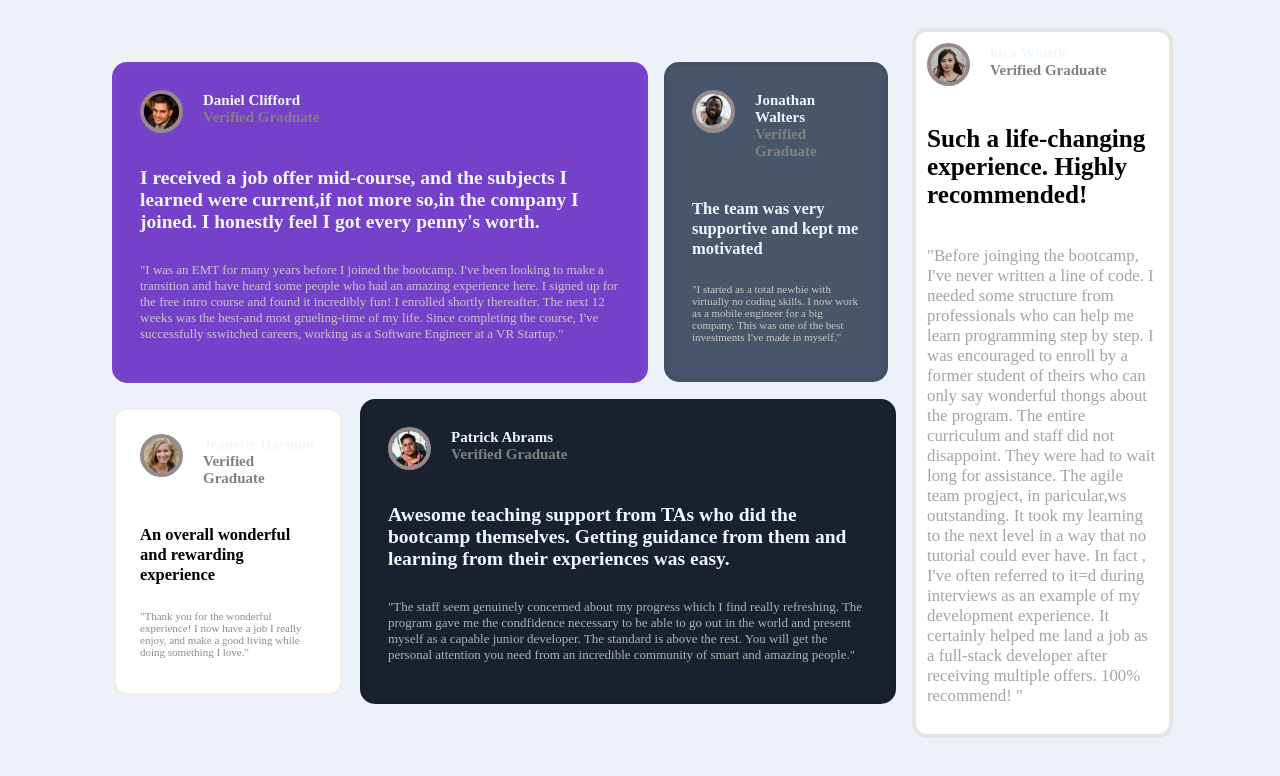
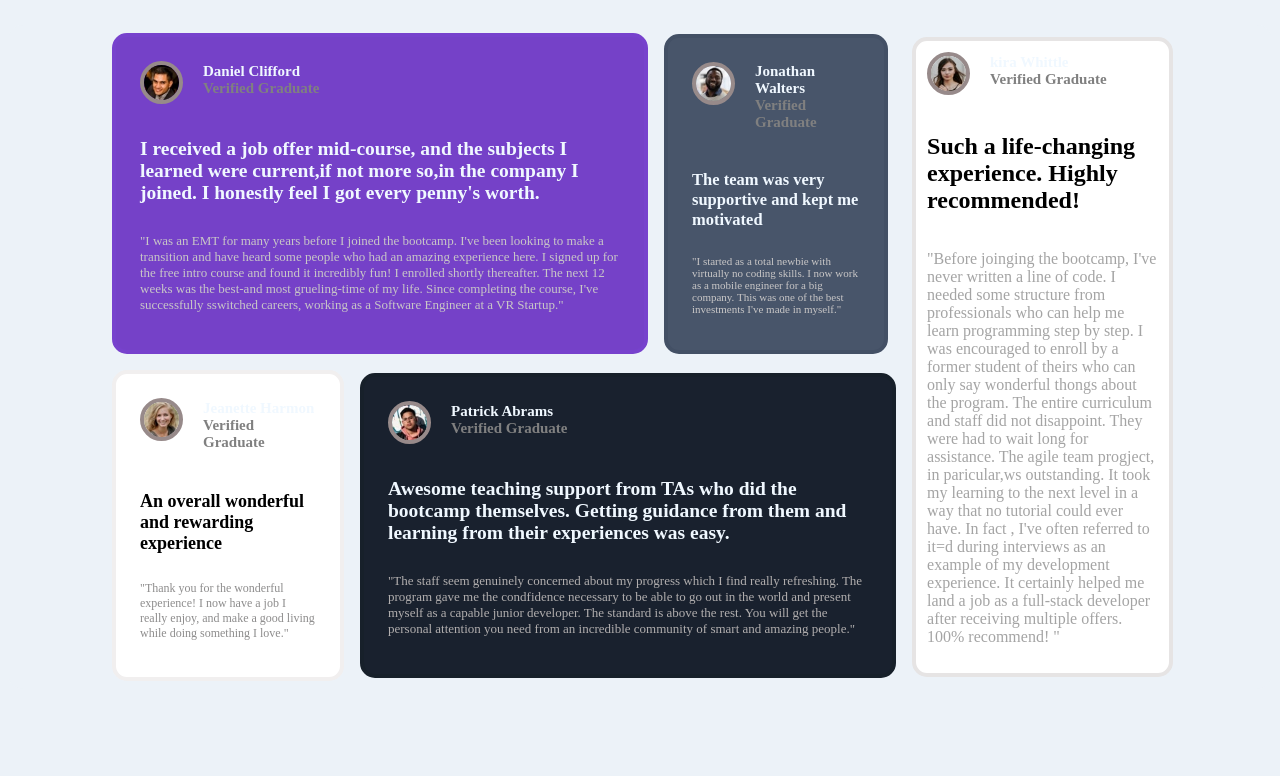
Before and after one commit to Yoseif-Alfiky-1/Testimonials-flex-section, a plain HTML site: page index.html in a window 1280 px wide. Drawn offline with Linux system fonts and the light colour scheme.

Commit message:
Add files via upload

```diff
--- a/style.css
+++ b/style.css
@@ -127,7 +127,7 @@ body {
     padding:3%;
     border-radius: 15px;
     border-radius: 15px;
-    font-size: 11px;
+    font-size: 12px;
     font-weight: 100;
     display:flex;
     flex-wrap: wrap;
@@ -187,7 +187,7 @@ body {
     padding:4%;
     border-radius: 15px;
     border-radius: 15px;
-    font-size: 16.8px;
+    font-size: 16px;
     font-weight: 100;
     margin-left: 3%;
     display:flex;
```
